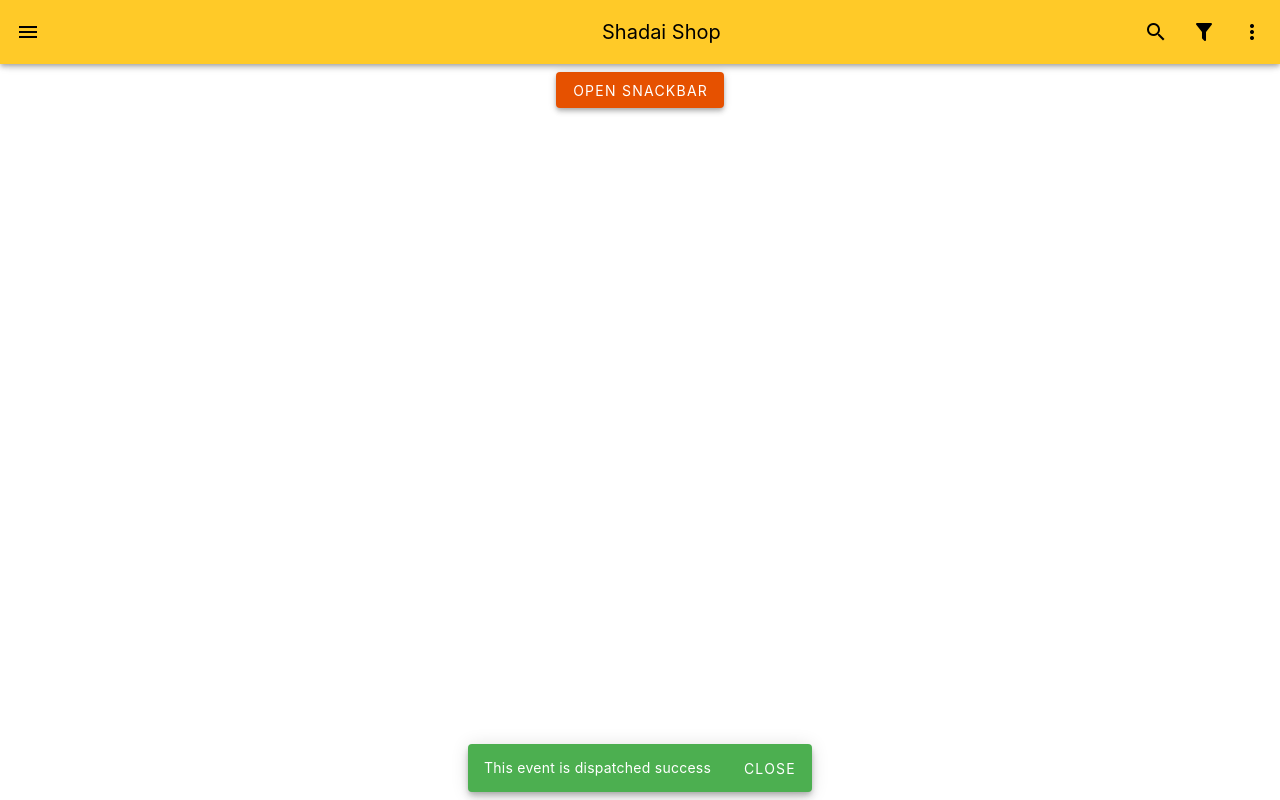
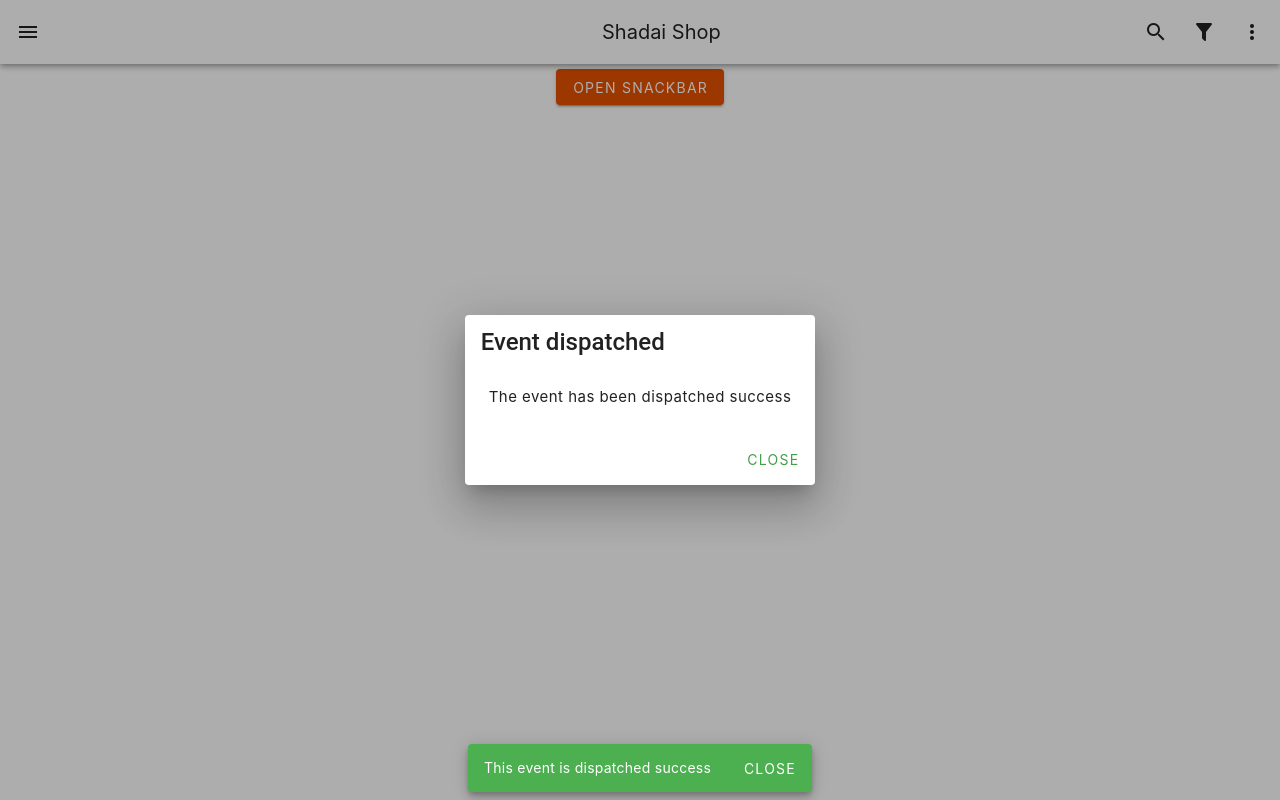
Before and after one commit to danielmen-mx/cupboard, a Vue app: page / in a window 1280 px wide. Both pictures are taken after a click on the button "OPEN SNACKBAR". Built offline with nearby package versions, Linux system fonts and the light colour scheme.

Commit message:
#comment improve layout and snackbar and dialog

```diff
--- a/src/components/layouts/Button.vue
+++ b/src/components/layouts/Button.vue
@@ -12,15 +12,20 @@
 export default {
   data() {
     return {
-      data: {
+      snackbar: {
         message: 'This event is dispatched success',
         color: 'success'
+      },
+      dialog: {
+        title: 'Event dispatched',
+        text: 'The event has been dispatched success'
       }
     }
   },
   methods: {
     openSnackbar() {
-      this.emitter.emit('snackbarNotify', this.data)
+      this.emitter.emit('snackbarNotify', this.snackbar)
+      this.emitter.emit('openDialog', this.dialog)
     }
   },
 }
--- /dev/null
+++ b/src/components/layouts/Dialog.vue
@@ -0,0 +1,49 @@
+<template>
+  <v-row justify="center">
+    <v-dialog
+      v-model="visible"
+      persistent
+      width="auto"
+    >
+      <v-card>
+        <v-card-title class="text-h5">
+          {{ title }}
+        </v-card-title>
+        <v-card-text>
+          {{ text }}
+        </v-card-text>
+        <v-card-actions>
+          <v-spacer></v-spacer>
+          <v-btn
+            color="green-darken-1"
+            variant="text"
+            @click="visible = false"
+          >
+            Close
+        </v-btn>
+        </v-card-actions>
+      </v-card>
+    </v-dialog>
+  </v-row>
+</template>
+<script>
+  export default {
+    data () {
+      return {
+        visible: false,
+        title: '',
+        text: ''
+      }
+    },
+    mounted() {
+    this.emitter.on('openDialog', (data) => {
+      this.visible = false
+      this.title = data.title
+      this.text = data.text
+      this.$nextTick(() => {
+        this.visible = true
+      })
+    })
+  },
+  }
+</script>
--- a/src/components/layouts/NavigationBar.vue
+++ b/src/components/layouts/NavigationBar.vue
@@ -1,7 +1,5 @@
 <template>
-  <v-app-bar
-    color="amber-lighten-1"
-  >
+  <v-app-bar>
     <v-app-bar-nav-icon variant="text"></v-app-bar-nav-icon>
 
     <v-spacer></v-spacer>
--- a/src/components/layouts/Snackbar.vue
+++ b/src/components/layouts/Snackbar.vue
@@ -11,7 +11,7 @@
         <v-btn
           color="white"
           variant="text"
-          @click="snackbar = false"
+          @click="visible = false"
         >
           Close
         </v-btn>
--- a/src/layouts/layout.vue
+++ b/src/layouts/layout.vue
@@ -3,8 +3,9 @@
     <v-layout>
       <Navigation />
     </v-layout>
-
+    <v-divider class="my-5"></v-divider>
     <div class="mt-16 pa-2">
+      <Dialog />
       <Snackbar />
       <Button />
       <!-- <Background /> -->
@@ -17,6 +18,7 @@
 import Navigation from '@/components/layouts/NavigationBar.vue'
 import Background from '@/components/layouts/Background.vue'
 import Snackbar from '@/components/layouts/Snackbar.vue'
+import Dialog from '@/components/layouts/Dialog.vue'
 import Button from '@/components/layouts/Button.vue'
 
 export default {
@@ -24,6 +26,7 @@ export default {
     Navigation,
     Background,
     Snackbar,
+    Dialog,
     Button
   }
 }
```
